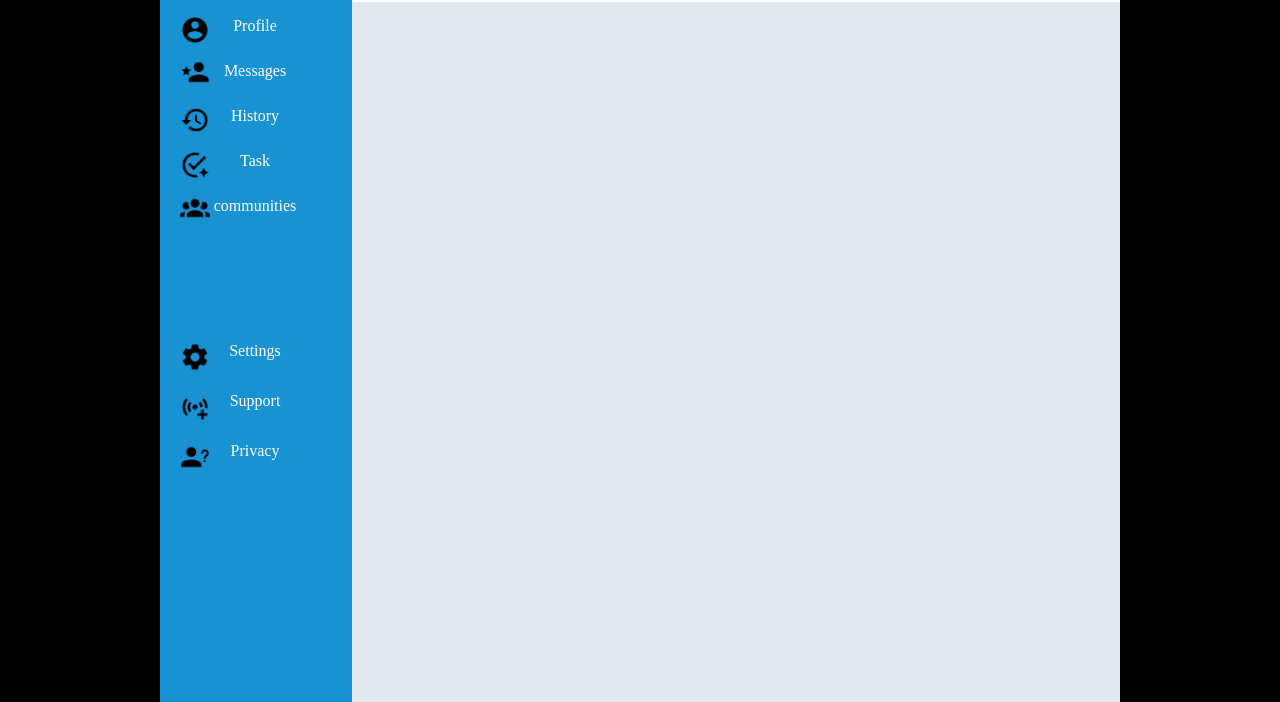
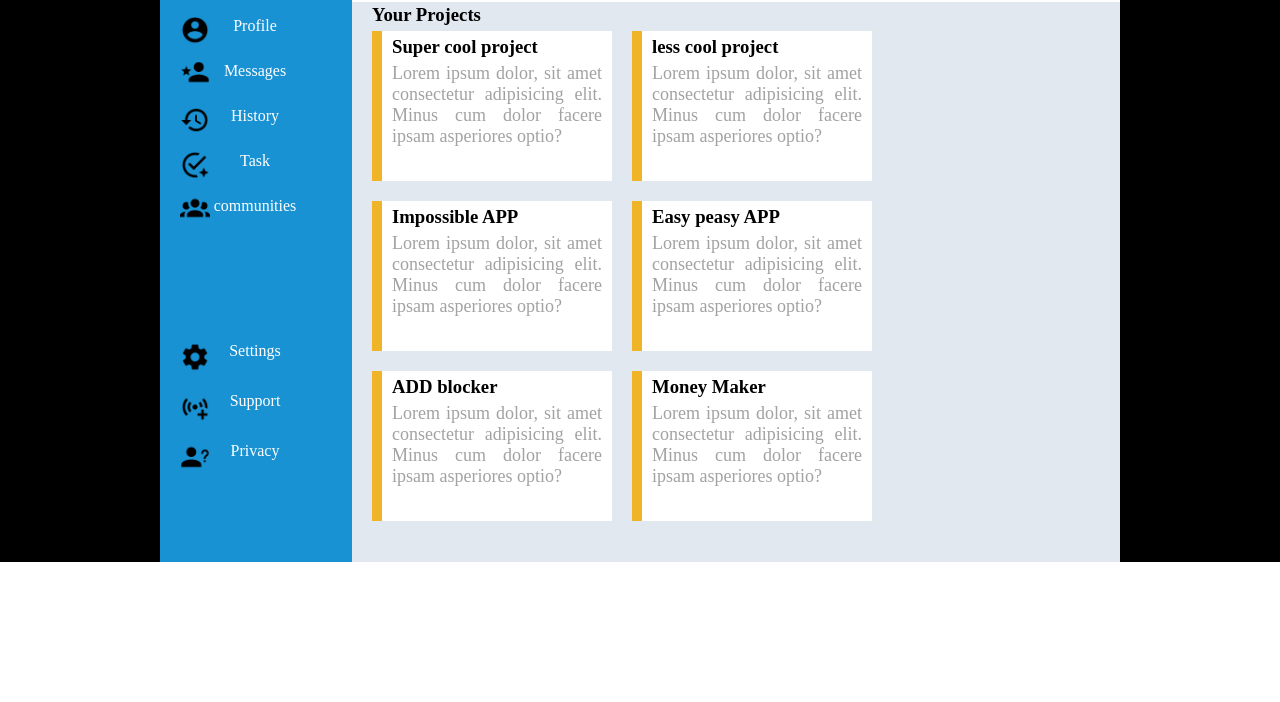
Before and after one commit to kaziarman23/odin-admin-dashboard, a plain HTML site: page index.html in a window 1280 px wide. Shown: the part 98-800 px from the top of the page. Drawn offline with Linux system fonts and the light colour scheme.

Commit message:
main-content-left-side-work-done

```diff
--- a/CSS/index.css
+++ b/CSS/index.css
@@ -7,13 +7,13 @@
 
 .full_wrapper{
     width: 100%;
-    height: 800px;
+    height: auto;
     background-color: black;
 }
 
 .wrapper{
     width: 960px;
-    height: 800px;
+    height: 660px;
     margin: 0 auto;
 }
 
@@ -133,7 +133,7 @@
 .sidebar{
     float: left;
     width: 192px;
-    height: 800px;
+    height: 665px;
     background-color: #1992d4;
 }
 
@@ -305,9 +305,164 @@
 
 .content{
     width: 768px;
-    height: 700px;
+    height: 565px;
     background-color:#e2e8f0;
     float: right;
 }
 
+.content_contener{
+
+}
+
+.content h3{
+    margin-top: 2px;
+    margin-left: 20px;
+}
+
+.content_left{
+    margin-top: 5px;
+    margin-left: 20px;
+    width: 500px;
+    height: 665px;
+    display: grid;
+    grid-template-columns: 240px 240px;
+    grid-template-rows: 150px 150px 150px;
+    row-gap: 20px;
+    column-gap: 20px ;
+}
+
+.content_left_box1{
+    grid-column: 1/2;
+    grid-row: 1/2;
+    background-color: white;
+    border-left: 10px solid #f0b429;
+}
+
+.content_left_box1 h3{
+    margin-left: 10px;
+    margin-top: 5px;
+}
+
+.content_left_box1 p{
+    margin-top: 5px;
+    margin-right: 10px;
+    margin-left: 10px;
+    color: #a2a2a2;
+    text-align: justify;
+    font-size: 18px;
+}
+
+.content_left_box2{
+    grid-column: 2/3;
+    grid-row: 1/2;
+    background-color: white;
+    border-left: 10px solid #f0b429;
+}
+
+.content_left_box2 h3{
+    margin-left: 10px;
+    margin-top: 5px;
+}
+
+.content_left_box2 p{
+    margin-top: 5px;
+    margin-right: 10px;
+    margin-left: 10px;
+    color: #a2a2a2;
+    text-align: justify;
+    font-size: 18px;
+}
+
+
+.content_left_box3{
+    grid-column: 1/2;
+    grid-row: 2/3;
+    background-color: white;
+    border-left: 10px solid #f0b429;
+}
+
+.content_left_box3 h3{
+    margin-left: 10px;
+    margin-top: 5px;
+}
+
+.content_left_box3 p{
+    margin-top: 5px;
+    margin-right: 10px;
+    margin-left: 10px;
+    color: #a2a2a2;
+    text-align: justify;
+    font-size: 18px;
+}
+
+
+.content_left_box4{
+    grid-column: 2/3;
+    grid-row: 2/3;
+    background-color: white;
+    border-left: 10px solid #f0b429;
+}
+
+
+.content_left_box4 h3{
+    margin-left: 10px;
+    margin-top: 5px;
+}
+
+.content_left_box4 p{
+    margin-top: 5px;
+    margin-right: 10px;
+    margin-left: 10px;
+    color: #a2a2a2;
+    text-align: justify;
+    font-size: 18px;
+}
+
+.content_left_box5{
+    grid-column: 1/2;
+    grid-row: 3/4;
+    background-color: white;
+    border-left: 10px solid #f0b429;
+}
+
+.content_left_box5 h3{
+    margin-left: 10px;
+    margin-top: 5px;
+}
+
+.content_left_box5 p{
+    margin-top: 5px;
+    margin-right: 10px;
+    margin-left: 10px;
+    color: #a2a2a2;
+    text-align: justify;
+    font-size: 18px;
+}
+
+.content_left_box6{
+    grid-column: 2/3;
+    grid-row: 3/4;
+    background-color: white;
+    border-left: 10px solid #f0b429;
+}
+
+.content_left_box6 h3{
+    margin-left: 10px;
+    margin-top: 5px;
+}
+
+.content_left_box6 p{
+    margin-top: 5px;
+    margin-right: 10px;
+    margin-left: 10px;
+    color: #a2a2a2;
+    text-align: justify;
+    font-size: 18px;
+}
+
+
+
+.content_right{
+
+}
 /* main_content_part */
--- a/index.html
+++ b/index.html
@@ -78,7 +78,38 @@
         </div>
 
         <div class="content">
-            <div class="content_contener"></div>
+            <h3>Your Projects</h3>
+            <div class="content_contener">
+                <div class="content_left">
+                    <div class="content_left_box1">
+                        <h3>Super cool project</h3>
+                        <p>Lorem ipsum dolor, sit amet consectetur adipisicing elit. Minus cum dolor facere ipsam asperiores optio?</p>
+                    </div>
+                    <div class="content_left_box2">
+                        <h3>less cool project</h3>
+                        <p>Lorem ipsum dolor, sit amet consectetur adipisicing elit. Minus cum dolor facere ipsam asperiores optio?</p>
+                    </div>
+                    <div class="content_left_box3">
+                        <h3>Impossible APP</h3>
+                        <p>Lorem ipsum dolor, sit amet consectetur adipisicing elit. Minus cum dolor facere ipsam asperiores optio?</p>
+                    </div>
+                    <div class="content_left_box4">
+                        <h3>Easy peasy APP</h3>
+                        <p>Lorem ipsum dolor, sit amet consectetur adipisicing elit. Minus cum dolor facere ipsam asperiores optio?</p>
+                    </div>
+                    <div class="content_left_box5">
+                        <h3>ADD blocker</h3>
+                        <p>Lorem ipsum dolor, sit amet consectetur adipisicing elit. Minus cum dolor facere ipsam asperiores optio?</p>
+                    </div>
+                    <div class="content_left_box6">
+                        <h3>Money Maker</h3>
+                        <p>Lorem ipsum dolor, sit amet consectetur adipisicing elit. Minus cum dolor facere ipsam asperiores optio?</p>
+                    </div>
+                </div>
+                <div class="content_right">
+
+                </div>
+            </div>
         </div>
     </div>
    </div>
```
